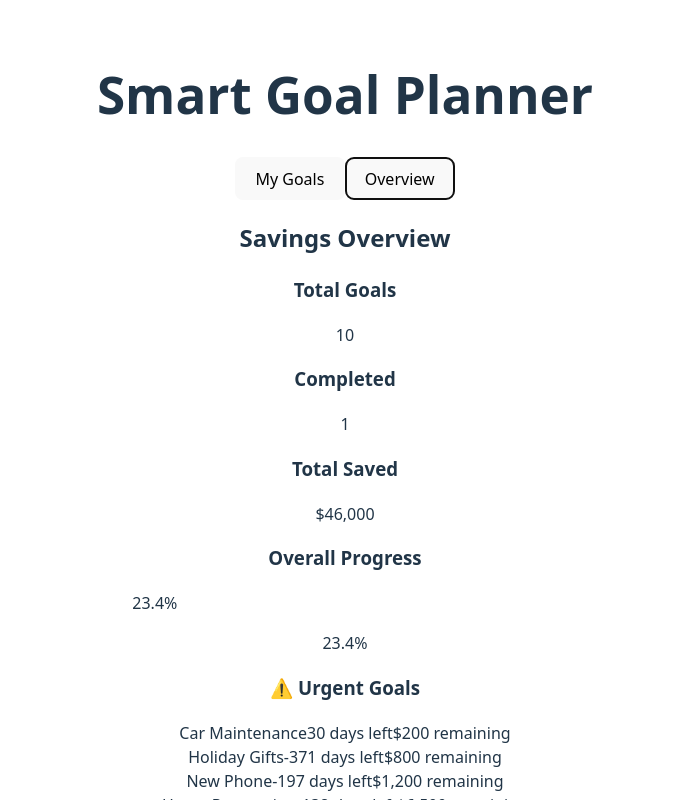
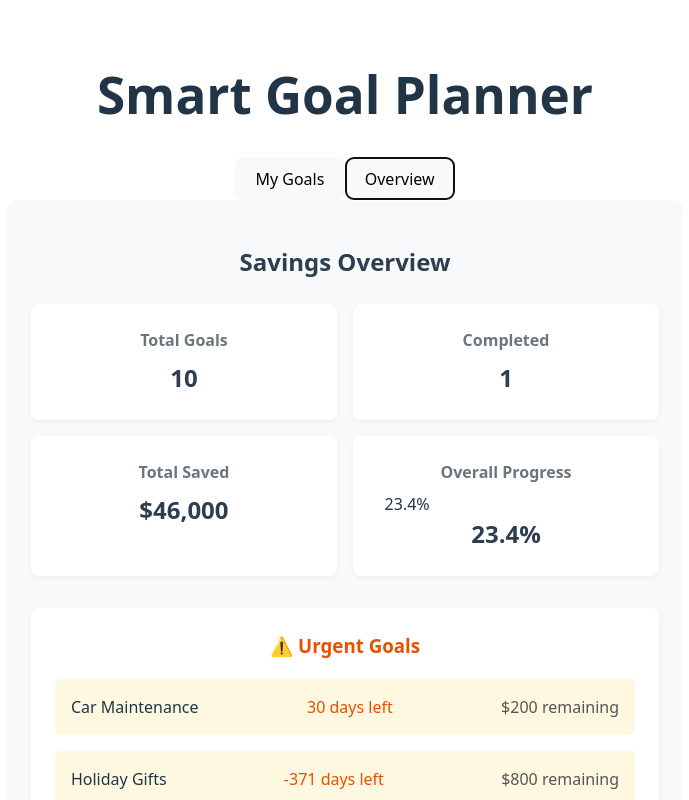
Before and after one commit to Suleyaziz/code-challenge-week-2, a React (Vite) app: page / in a window 1280 px wide. Both pictures are taken after a click on the button "Overview". Shown: the top 800 px of the page, without its empty margins (295-984 px from the left). Built offline with nearby package versions, Linux system fonts and the light colour scheme; data requests are answered from the project's data file.

Commit message:
ProgressBar css added

```diff
--- a/src/components/Overview.jsx
+++ b/src/components/Overview.jsx
@@ -1,6 +1,6 @@
 import React from 'react';
 import ProgressBar from './shared/ProgressBar';
-
+import './Overview.css';
 
 function Overview({ goals }) {
   // Calculate statistics
--- /dev/null
+++ b/src/components/shared/ProgressBar.css
@@ -0,0 +1,40 @@
+/* ProgressBar.css */
+.progress-container {
+  height: 20px;
+  background-color: #e9ecef;
+  border-radius: 10px;
+  margin: 0.5rem 0;
+  overflow: hidden;
+}
+
+.progress-bar {
+  height: 100%;
+  background: linear-gradient(90deg, #4CAF50, #8BC34A);
+  border-radius: 10px;
+  position: relative;
+  transition: width 0.5s ease;
+}
+
+.progress-text {
+  position: absolute;
+  right: 5px;
+  top: 50%;
+  transform: translateY(-50%);
+  color: white;
+  font-size: 0.7rem;
+  font-weight: bold;
+  text-shadow: 0 0 2px rgba(0, 0, 0, 0.5);
+}
+
+/* Different colors for different statuses */
+.progress-container.urgent .progress-bar {
+  background: linear-gradient(90deg, #FF9800, #FFC107);
+}
+
+.progress-container.overdue .progress-bar {
+  background: linear-gradient(90deg, #F44336, #E91E63);
+}
+
+.progress-container.completed .progress-bar {
+  background: linear-gradient(90deg, #2196F3, #03A9F4);
+}
```
Also changed, not shown: src/components/Overview.css (renamed from src/Overview.css).
